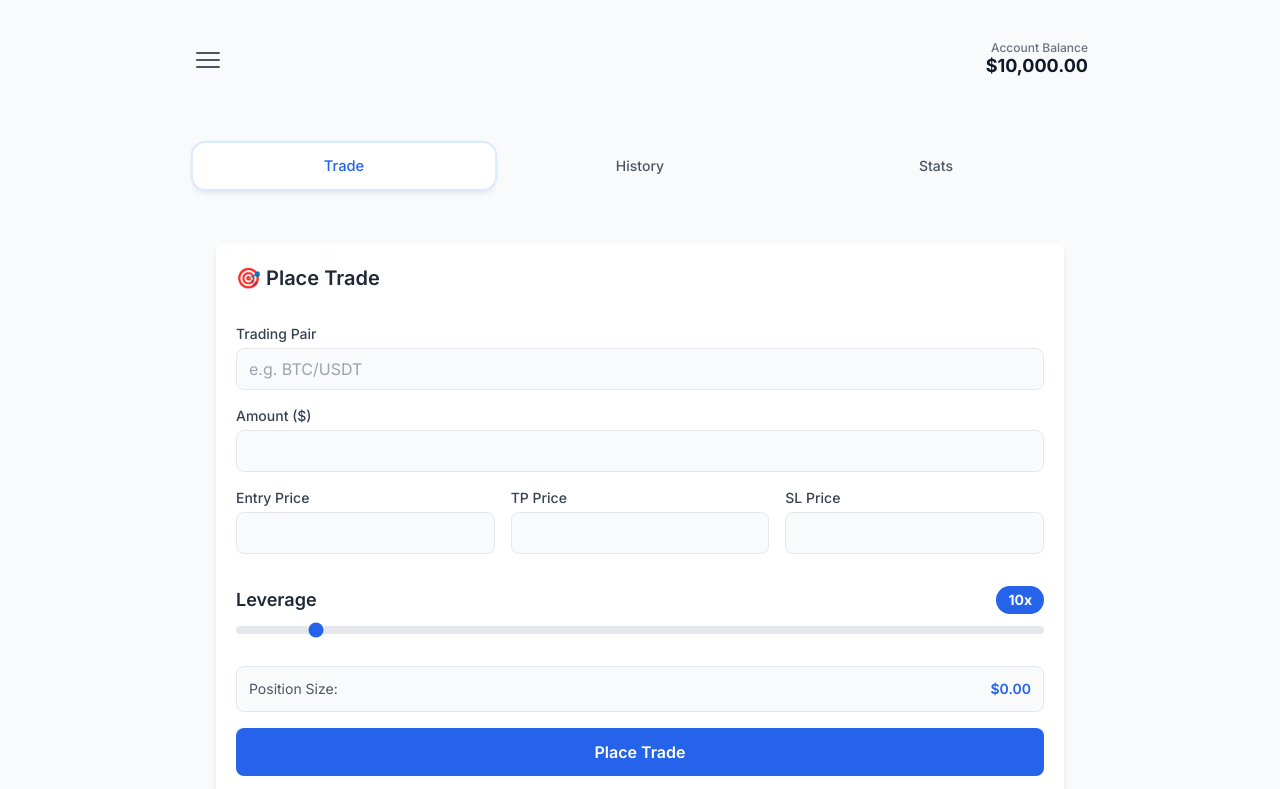
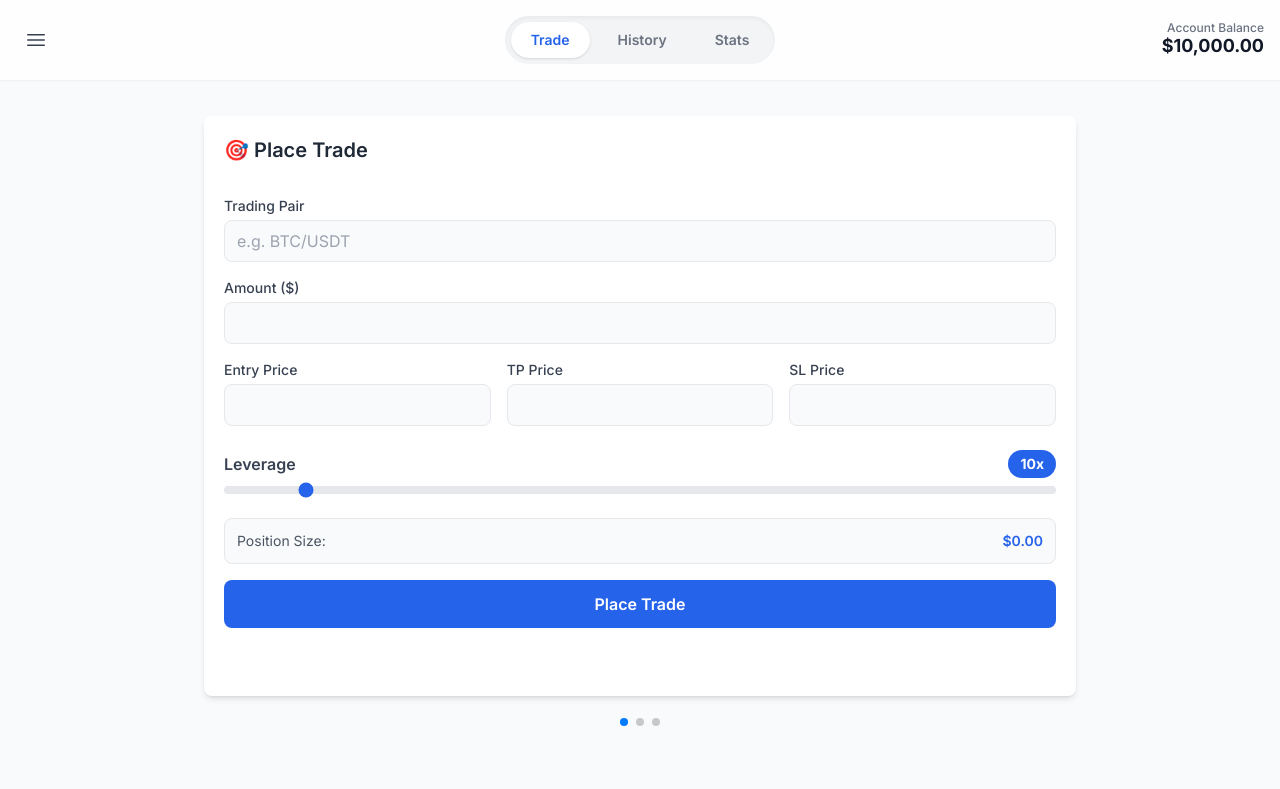
Before and after one commit to okancfc/trading-simulator, a Next.js app: page / in a window 1280 px wide. Shown: the top 789 px of the page. Built offline with nearby package versions, Linux system fonts and the light colour scheme.

Commit message:
added new navbar and fixed leverage selector problems

```diff
--- a/app/page.tsx
+++ b/app/page.tsx
@@ -74,38 +74,67 @@ export default function Home() {
   };
 
   return (
-    <div className="min-h-screen bg-gray-50 pt-12 md:pt-20">
+    // Navbar'ın içeriğin üstünü kapatmaması için üstten boşluk (padding-top) artırıldı.
+    <div className="min-h-screen bg-gray-50 pt-24">
+      {/*
+        ===================================================================
+        YENİ NAVIGATION BAR
+        - `fixed` ve `z-50` ile ekranın üstüne sabitlendi.
+        - `backdrop-blur-md` ile modern bir cam efekti eklendi.
+        - İçindeki elemanlar (ayarlar, sekmeler, bakiye) `flex` ile hizalandı.
+        ===================================================================
+      */}
+      <header className="fixed top-0 left-0 right-0 z-50 bg-white/80 backdrop-blur-md shadow-sm">
         <div className="container mx-auto px-4">
-        <div className="max-w-4xl mx-auto">
-          <div className="flex justify-between items-center mb-4 -mt-10 pb-10">
+          <div className="flex justify-between items-center h-20">
+            {/* Sol Taraf: Ayarlar Butonu */}
+            <div className="flex-1 flex justify-start">
               <button
                 onClick={() => setIsSettingsOpen(true)}
-              className="rounded-full hover:bg-gray-200 transition-colors"
+                className="p-2 rounded-full hover:bg-gray-200 transition-colors"
                 aria-label="Ayarlar"
               >
-              <Bars3Icon className="h-8 w-8 text-gray-600" />
+                <Bars3Icon className="h-6 w-6 text-gray-700" />
               </button>
-
-            <BalanceDisplay balance={balance} lockedAmount={lockedAmount} />
             </div>
 
-          <div className="flex justify-center gap-2 bg-gray-50 rounded-2xl p-2">
+            {/* Orta Kısım: Sekmeler */}
+            <div className="flex-shrink-0">
+              <div className="flex justify-center items-center gap-2 bg-gray-100 rounded-full p-1.5 shadow-inner">
                 {TABS.map((tab, index) => (
                   <button
                     key={tab.id}
                     onClick={() => handleTabClick(index)}
-                className={`py-3 px-6 font-medium text-center transition-all duration-300 w-1/3 text-sm rounded-xl ${
+                    className={`py-2 px-5 font-semibold text-center transition-all duration-300 w-full text-sm rounded-full ${
                       activeIndex === index
-                    ? "bg-white text-blue-600 shadow-md ring-2 ring-blue-100 transform scale-105"
-                    : "text-gray-600 hover:text-blue-600 hover:bg-white/50"
+                        ? "bg-white text-blue-600 shadow"
+                        : "text-gray-500 hover:text-blue-600"
                     }`}
                   >
                     {tab.title}
                   </button>
                 ))}
               </div>
+            </div>
 
-          <div className="mt-6">
+            {/* Sağ Taraf: Bakiye */}
+            <div className="flex-1 flex justify-end">
+              <BalanceDisplay balance={balance} lockedAmount={lockedAmount} />
+            </div>
+          </div>
+        </div>
+      </header>
+
+      <div className="container mx-auto px-4">
+        {/*
+          ===================================================================
+          ESKİ YAPI KALDIRILDI
+          - Ayarlar butonu ve sekmeler yukarıdaki navbar'a taşındığı için
+            buradaki eski `div`'ler silindi.
+          ===================================================================
+        */}
+        <div className="max-w-4xl mx-auto">
+          <div className="mt-2">
             <Swiper
               onSwiper={setSwiperInstance}
               onSlideChange={(swiper) => setActiveIndex(swiper.activeIndex)}
@@ -125,7 +154,7 @@ export default function Home() {
                 <TradeHistory key="history" trades={closedTrades} />,
                 <StatsPanel key="stats" trades={closedTrades} />,
               ].map((component, index) => (
-                <SwiperSlide key={index} className="p-4 h-full">
+                <SwiperSlide key={index} className="p-1 h-full">
                   <div className="h-full overflow-y-auto p-2">{component}</div>
                 </SwiperSlide>
               ))}
--- a/components/LeverageSelector.tsx
+++ b/components/LeverageSelector.tsx
@@ -15,9 +15,11 @@ export const LeverageSelector: React.FC<LeverageSelectorProps> = ({
   };
 
   return (
-    <div className="py-4">
-      <div className="flex justify-between items-center mb-3">
-        <h3 className="text-lg font-semibold text-gray-800">Leverage</h3>
+    // DÜZELTME BURADA: Swiper'ın bu bileşendeki kaydırma olaylarını
+    // görmezden gelmesi için `swiper-no-swiping` sınıfı eklendi.
+    <div className="py-2 swiper-no-swiping">
+      <div className="flex justify-between items-center mb-2">
+        <h3 className="text-md font-semibold text-gray-700">Leverage</h3>
         <span className="px-3 py-1 text-sm font-bold text-white bg-blue-600 rounded-full">
           {selectedLeverage}x
         </span>
@@ -30,7 +32,9 @@ export const LeverageSelector: React.FC<LeverageSelectorProps> = ({
           step="1"
           value={selectedLeverage}
           onChange={handleSliderChange}
-          className="w-full h-2 bg-gray-200 rounded-lg appearance-none cursor-pointer accent-blue-600"
+          // Bir önceki adımdaki `touch-pan-y` sınıfı, tarayıcının sayfa
+          // kaydırmasını engellemek için hala gereklidir.
+          className="w-full h-2 bg-gray-200 rounded-lg appearance-none cursor-pointer accent-blue-600 touch-pan-y"
         />
       </div>
     </div>
```
Lines whose indentation alone changed are shown as unchanged.
